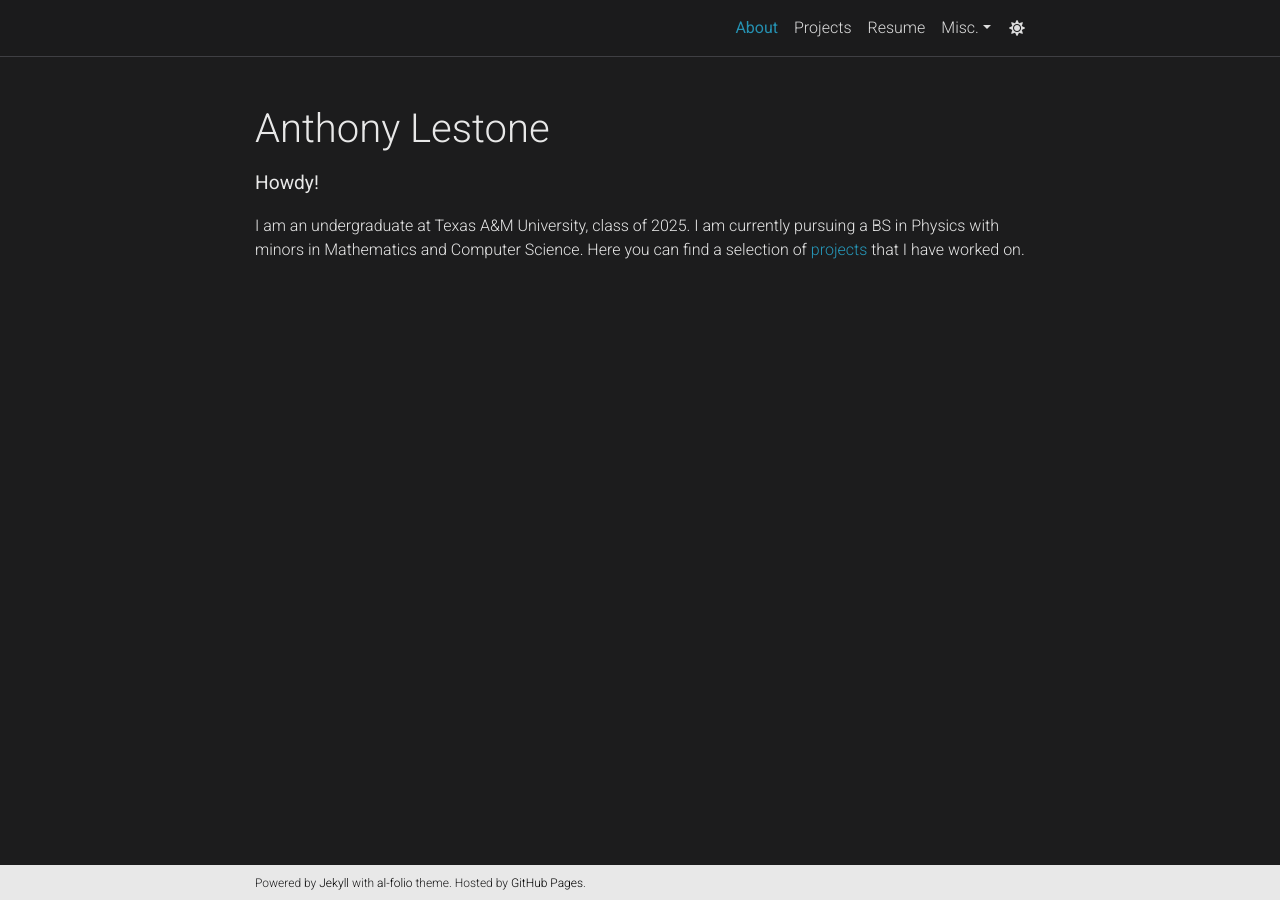
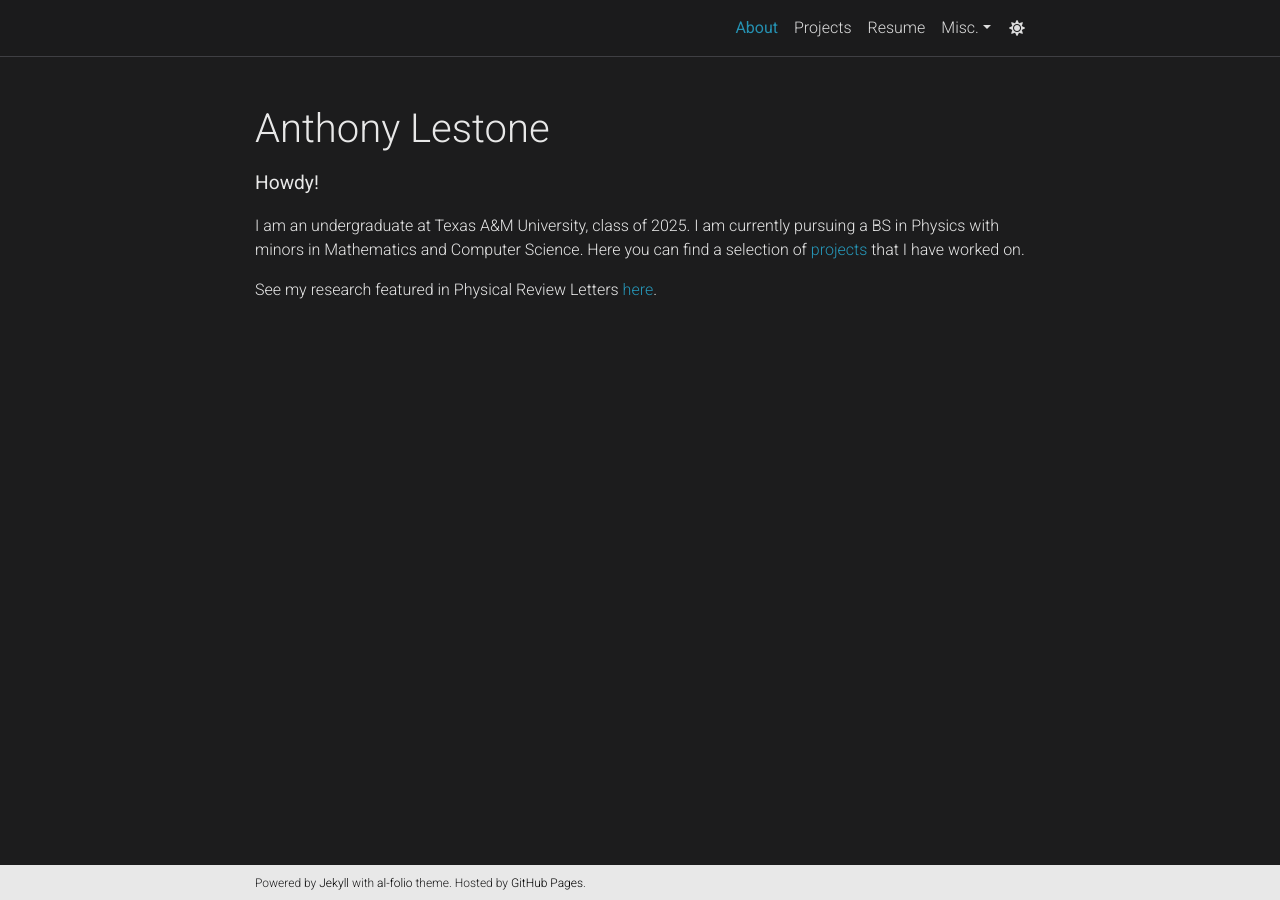
Before and after one commit to anthonylestone/anthonylestone.github.io, a Jekyll site: the page built from _pages/about.md, in a window 1280 px wide. Built offline with Jekyll 4.4.1, drawn with Linux system fonts in a browser that asks for light colours; comment, search, counter and statistics services are not loaded; a style sheet for code colours, icons or effects is not loaded.

Commit message:
Added paper

```diff
--- a/_pages/about.md
+++ b/_pages/about.md
@@ -12,3 +12,5 @@ profile:
 <b><big>Howdy!</big><b>
 
 I am an undergraduate at Texas A&M University, class of 2025. I am currently pursuing a BS in Physics with minors in Mathematics and Computer Science. Here you can find a selection of [projects](/projects/) that I have worked on.
+
+See my research featured in Physical Review Letters [here](https://journals.aps.org/prl/pdf/10.1103/PhysRevLett.131.061901).
```
